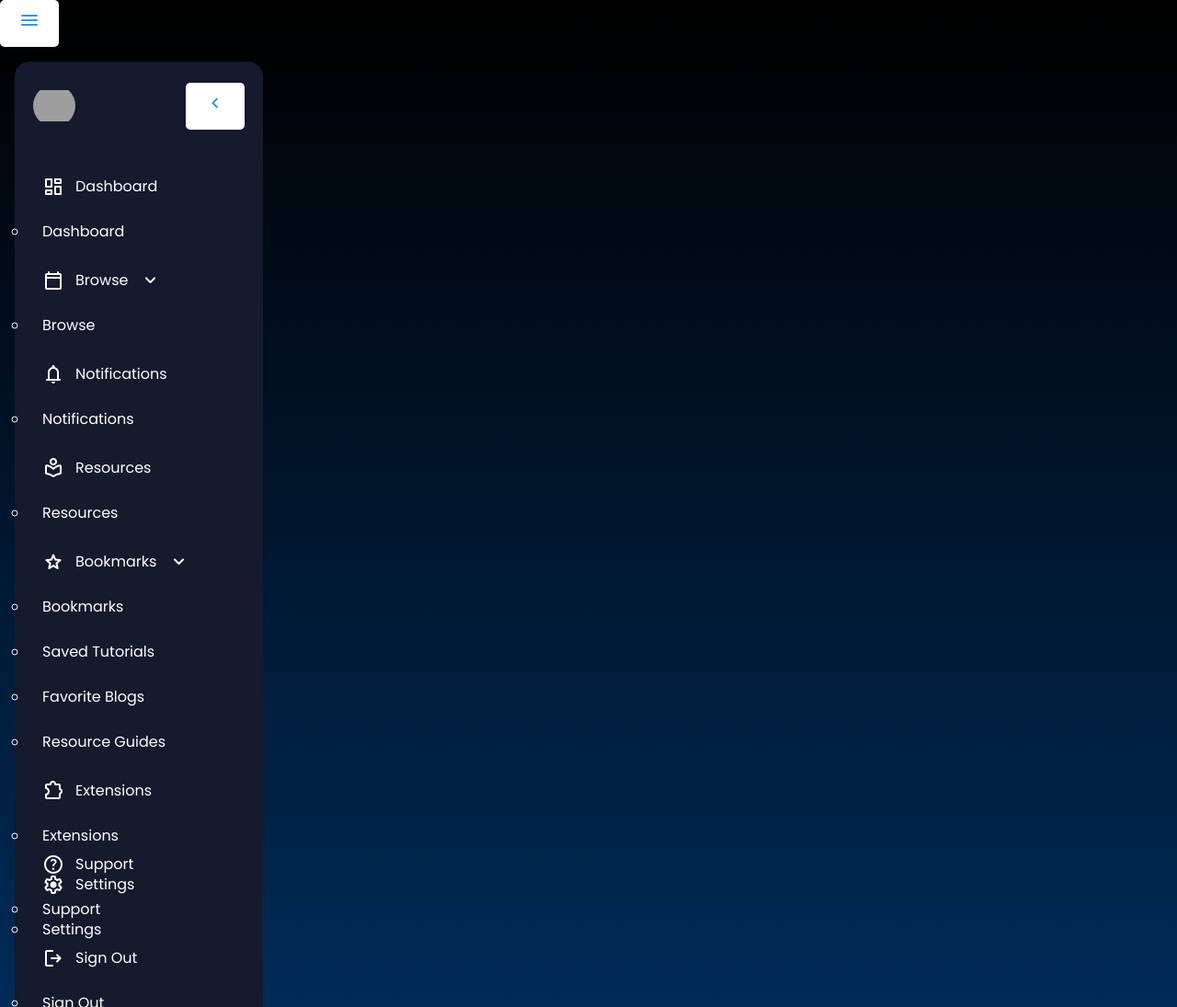
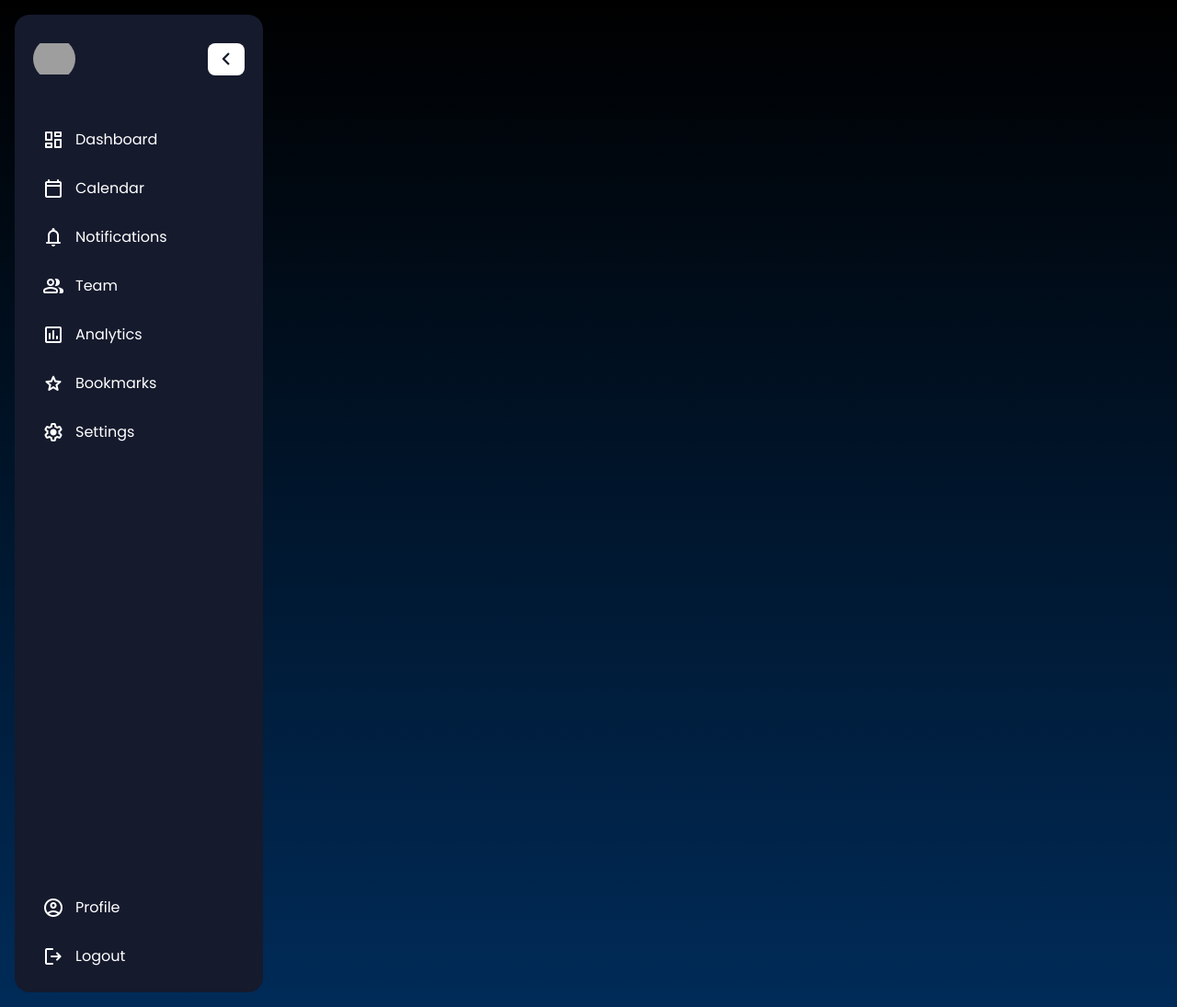
Before and after one commit to AYUSHKHAIRE/web-view, a Django app: template accessweb/templates/base.html in a window 1280 px wide. Shown: the whole page at 92% size. Run offline with Django 5.2, Linux system fonts and the light colour scheme; the template is opened without the code that fills it, so the values that code supplies are empty; parts of the project's set-up code (start-up, migrations or seed data) failed here and were passed over; grey boxes are pictures that could not be loaded.

Commit message:
added sidebar

```diff
--- a/accessweb/templates/base.html
+++ b/accessweb/templates/base.html
@@ -1,132 +1,99 @@
 {% load static %}
+
 <!DOCTYPE html>
+<!-- Coding By CodingNepal - youtube.com/@codingnepal -->
 <html lang="en">
 <head>
-    <meta charset="UTF-8" />
-    <meta name="viewport" content="width=device-width, initial-scale=1.0" />
-    <title>Break the barriers !</title>
-    <link rel="stylesheet" href="{% static 'css/style.css' %}" />
-    <!-- Linking Google Fonts for Icons -->
-    <link rel="stylesheet" href="https://fonts.googleapis.com/css2?family=Material+Symbols+Rounded:opsz,wght,FILL,GRAD@24,400,0,0" />
+  <meta charset="UTF-8">
+  <meta name="viewport" content="width=device-width, initial-scale=1.0">
+  <title>Sidebar Menu | CodingNepal</title>
+  <link rel="stylesheet" href="{% static 'css/style.css' %}">
+  <!-- Linking Google fonts for icons -->
+  <link rel="stylesheet" href="https://fonts.googleapis.com/css2?family=Material+Symbols+Rounded:opsz,wght,FILL,GRAD@24,400,0,0">
 </head>
 <body>
-    <!-- Mobile Sidebar Menu Button -->
-    <button class="sidebar-menu-button">
-      <span class="material-symbols-rounded">menu</span>
-    </button>
   <aside class="sidebar">
-      <!-- Sidebar Header -->
     <header class="sidebar-header">
       <a href="#" class="header-logo">
-          <img src="https://encrypted-tbn0.gstatic.com/images?q=tbn:ANd9GcSo-kdzgQeeDXfbqWzhIFPId-hDJHRLpvel4Q&s" alt="CodingNepal" />
+        <img src="logo.png" alt="CodingNepal">
       </a>
-        <button class="sidebar-toggler">
+      <button class="toggler sidebar-toggler">
         <span class="material-symbols-rounded">chevron_left</span>
       </button>
     </header>
     <nav class="sidebar-nav">
-        <!-- Primary Top Nav -->
+      <!-- Primary top nav -->
       <ul class="nav-list primary-nav">
         <li class="nav-item">
           <a href="#" class="nav-link">
-              <span class="material-symbols-rounded">dashboard</span>
+            <span class="nav-icon material-symbols-rounded">dashboard</span>
             <span class="nav-label">Dashboard</span>
           </a>
-            <ul class="dropdown-menu">
-              <li class="nav-item"><a class="nav-link dropdown-title">Dashboard</a></li>
-            </ul>
-          </li>
-          <!-- Dropdown -->
-          <li class="nav-item dropdown-container">
-            <a href="{% url 'browse' %}" class="nav-link dropdown-toggle">
-              <span class="material-symbols-rounded">calendar_today</span>
-              <span class="nav-label">Browse</span>
-              <span class="dropdown-icon material-symbols-rounded">keyboard_arrow_down</span>
-            </a>
-            <!-- Dropdown Menu -->
-            <ul class="dropdown-menu">
-              <li class="nav-item"><a class="nav-link dropdown-title">Browse</a></li>
-            </ul>
+          <span class="nav-tooltip">Dashboard</span>
         </li>
         <li class="nav-item">
           <a href="#" class="nav-link">
-              <span class="material-symbols-rounded">notifications</span>
-              <span class="nav-label">Notifications</span>
+            <span class="nav-icon material-symbols-rounded">calendar_today</span>
+            <span class="nav-label">Calendar</span>
           </a>
-            <ul class="dropdown-menu">
-              <li class="nav-item"><a class="nav-link dropdown-title">Notifications</a></li>
-            </ul>
+          <span class="nav-tooltip">Calendar</span>
         </li>
         <li class="nav-item">
           <a href="#" class="nav-link">
-              <span class="material-symbols-rounded">local_library</span>
-              <span class="nav-label">Resources</span>
+            <span class="nav-icon material-symbols-rounded">notifications</span>
+            <span class="nav-label">Notifications</span>
           </a>
-            <ul class="dropdown-menu">
-              <li class="nav-item"><a class="nav-link dropdown-title">Resources</a></li>
-            </ul>
-          </li>
-          <!-- Dropdown -->
-          <li class="nav-item dropdown-container">
-            <a href="#" class="nav-link dropdown-toggle">
-              <span class="material-symbols-rounded">star</span>
-              <span class="nav-label">Bookmarks</span>
-              <span class="dropdown-icon material-symbols-rounded">keyboard_arrow_down</span>
-            </a>
-            <!-- Dropdown Menu -->
-            <ul class="dropdown-menu">
-              <li class="nav-item"><a class="nav-link dropdown-title">Bookmarks</a></li>
-              <li class="nav-item"><a href="#" class="nav-link dropdown-link">Saved Tutorials</a></li>
-              <li class="nav-item"><a href="#" class="nav-link dropdown-link">Favorite Blogs</a></li>
-              <li class="nav-item"><a href="#" class="nav-link dropdown-link">Resource Guides</a></li>
-            </ul>
+          <span class="nav-tooltip">Notifications</span>
         </li>
         <li class="nav-item">
           <a href="#" class="nav-link">
-              <span class="material-symbols-rounded">extension</span>
-              <span class="nav-label">Extensions</span>
+            <span class="nav-icon material-symbols-rounded">group</span>
+            <span class="nav-label">Team</span>
           </a>
-            <ul class="dropdown-menu">
-              <li class="nav-item"><a class="nav-link dropdown-title">Extensions</a></li>
-            </ul>
+          <span class="nav-tooltip">Team</span>
         </li>
         <li class="nav-item">
           <a href="#" class="nav-link">
-              <span class="material-symbols-rounded">settings</span>
+            <span class="nav-icon material-symbols-rounded">insert_chart</span>
+            <span class="nav-label">Analytics</span>
+          </a>
+          <span class="nav-tooltip">Analytics</span>
+        </li>
+        <li class="nav-item">
+          <a href="#" class="nav-link">
+            <span class="nav-icon material-symbols-rounded">star</span>
+            <span class="nav-label">Bookmarks</span>
+          </a>
+          <span class="nav-tooltip">Bookmarks</span>
+        </li>
+        <li class="nav-item">
+          <a href="#" class="nav-link">
+            <span class="nav-icon material-symbols-rounded">settings</span>
             <span class="nav-label">Settings</span>
           </a>
-            <ul class="dropdown-menu">
-              <li class="nav-item"><a class="nav-link dropdown-title">Settings</a></li>
-            </ul>
+          <span class="nav-tooltip">Settings</span>
         </li>
       </ul>
-        <!-- Secondary Bottom Nav -->
+      <!-- Secondary bottom nav -->
       <ul class="nav-list secondary-nav">
         <li class="nav-item">
           <a href="#" class="nav-link">
-              <span class="material-symbols-rounded">help</span>
-              <span class="nav-label">Support</span>
+            <span class="nav-icon material-symbols-rounded">account_circle</span>
+            <span class="nav-label">Profile</span>
           </a>
-            <ul class="dropdown-menu">
-              <li class="nav-item"><a class="nav-link dropdown-title">Support</a></li>
-            </ul>
+          <span class="nav-tooltip">Profile</span>
         </li>
         <li class="nav-item">
           <a href="#" class="nav-link">
-              <span class="material-symbols-rounded">logout</span>
-              <span class="nav-label">Sign Out</span>
+            <span class="nav-icon material-symbols-rounded">logout</span>
+            <span class="nav-label">Logout</span>
           </a>
-            <ul class="dropdown-menu">
-              <li class="nav-item"><a class="nav-link dropdown-title">Sign Out</a></li>
-            </ul>
+          <span class="nav-tooltip">Logout</span>
         </li>
       </ul>
     </nav>
   </aside>
-    <section>
   {% block content %}{% endblock content %}
-    </section>
-
-    <script src="{% static 'js/script.js' %}"></script>
+  <script src="{% static '/js/script.js' %}"></script>
 </body>
 </html>
```
Lines whose indentation alone changed are shown as unchanged.
